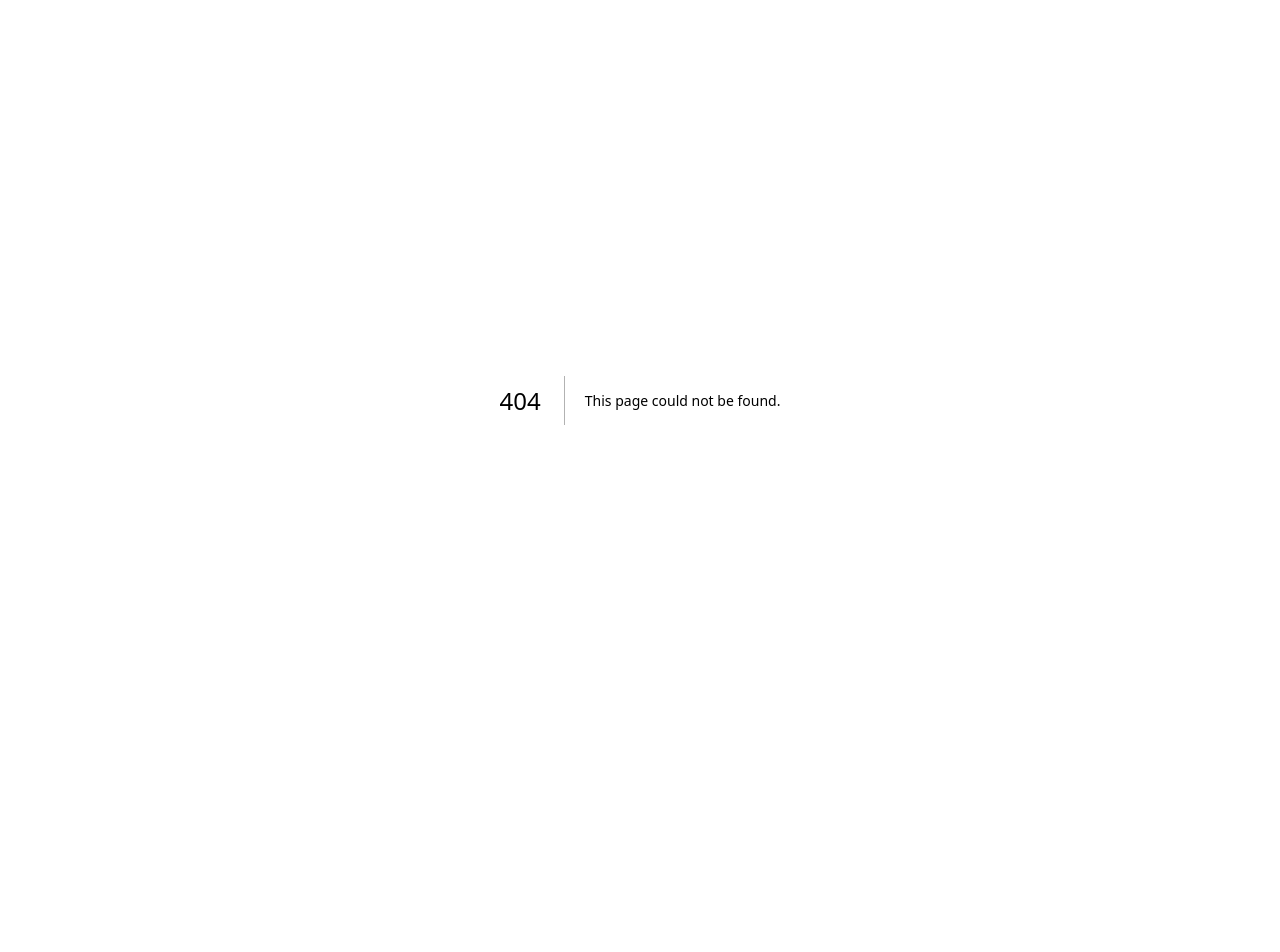
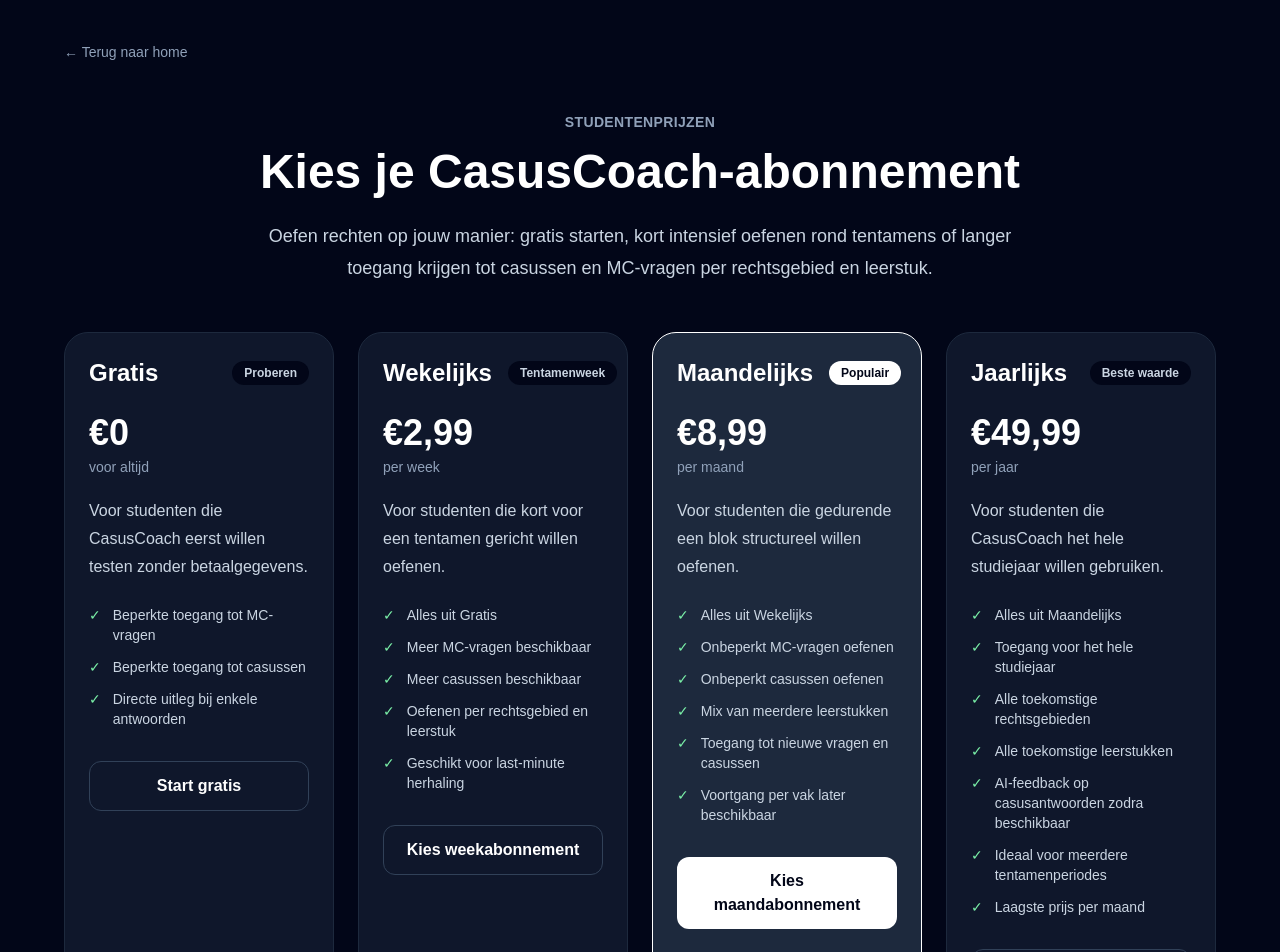
Before and after one commit to jneeleman2005-cmyk/casuscoach, a Next.js app: page /abonnementen in a window 1280 px wide. Before the commit this address had no page. Shown: the top 952 px of the page. Before the commit the page ends 800 px from the top, so only its background shows below. Built offline with nearby package versions, Linux system fonts and the light colour scheme.

Commit message:
Verbeter abonnementen met oplopende studentenpakketten

```diff
--- /dev/null
+++ b/app/abonnementen/page.tsx
@@ -0,0 +1,170 @@
+const plans = [
+  {
+    name: "Gratis",
+    price: "€0",
+    period: "voor altijd",
+    label: "Proberen",
+    description:
+      "Voor studenten die CasusCoach eerst willen testen zonder betaalgegevens.",
+    features: [
+      "Beperkte toegang tot MC-vragen",
+      "Beperkte toegang tot casussen",
+      "Directe uitleg bij enkele antwoorden",
+    ],
+    buttonText: "Start gratis",
+    highlighted: false,
+  },
+  {
+    name: "Wekelijks",
+    price: "€2,99",
+    period: "per week",
+    label: "Tentamenweek",
+    description:
+      "Voor studenten die kort voor een tentamen gericht willen oefenen.",
+    features: [
+      "Alles uit Gratis",
+      "Meer MC-vragen beschikbaar",
+      "Meer casussen beschikbaar",
+      "Oefenen per rechtsgebied en leerstuk",
+      "Geschikt voor last-minute herhaling",
+    ],
+    buttonText: "Kies weekabonnement",
+    highlighted: false,
+  },
+  {
+    name: "Maandelijks",
+    price: "€8,99",
+    period: "per maand",
+    label: "Populair",
+    description:
+      "Voor studenten die gedurende een blok structureel willen oefenen.",
+    features: [
+      "Alles uit Wekelijks",
+      "Onbeperkt MC-vragen oefenen",
+      "Onbeperkt casussen oefenen",
+      "Mix van meerdere leerstukken",
+      "Toegang tot nieuwe vragen en casussen",
+      "Voortgang per vak later beschikbaar",
+    ],
+    buttonText: "Kies maandabonnement",
+    highlighted: true,
+  },
+  {
+    name: "Jaarlijks",
+    price: "€49,99",
+    period: "per jaar",
+    label: "Beste waarde",
+    description:
+      "Voor studenten die CasusCoach het hele studiejaar willen gebruiken.",
+    features: [
+      "Alles uit Maandelijks",
+      "Toegang voor het hele studiejaar",
+      "Alle toekomstige rechtsgebieden",
+      "Alle toekomstige leerstukken",
+      "AI-feedback op casusantwoorden zodra beschikbaar",
+      "Ideaal voor meerdere tentamenperiodes",
+      "Laagste prijs per maand",
+    ],
+    buttonText: "Kies jaarabonnement",
+    highlighted: false,
+  },
+];
+
+export default function AbonnementenPage() {
+  return (
+    <main className="min-h-screen bg-slate-950 px-6 py-10 text-white">
+      <div className="mx-auto max-w-6xl">
+        <a href="/" className="text-sm text-slate-400 hover:text-white">
+          ← Terug naar home
+        </a>
+
+        <section className="mt-12 text-center">
+          <p className="text-sm font-semibold uppercase tracking-wide text-slate-400">
+            Studentenprijzen
+          </p>
+
+          <h1 className="mt-4 text-4xl font-bold sm:text-5xl">
+            Kies je CasusCoach-abonnement
+          </h1>
+
+          <p className="mx-auto mt-6 max-w-3xl text-lg leading-8 text-slate-300">
+            Oefen rechten op jouw manier: gratis starten, kort intensief
+            oefenen rond tentamens of langer toegang krijgen tot casussen en
+            MC-vragen per rechtsgebied en leerstuk.
+          </p>
+        </section>
+
+        <section className="mt-12 grid gap-6 lg:grid-cols-4">
+          {plans.map((plan) => (
+            <div
+              key={plan.name}
+              className={`rounded-3xl border p-6 ${
+                plan.highlighted
+                  ? "border-white bg-slate-800"
+                  : "border-slate-800 bg-slate-900"
+              }`}
+            >
+              <div className="flex items-center justify-between gap-4">
+                <h2 className="text-2xl font-bold">{plan.name}</h2>
+
+                <span
+                  className={`rounded-full px-3 py-1 text-xs font-semibold ${
+                    plan.highlighted
+                      ? "bg-white text-slate-950"
+                      : "bg-slate-950 text-slate-300"
+                  }`}
+                >
+                  {plan.label}
+                </span>
+              </div>
+
+              <div className="mt-6">
+                <p className="text-4xl font-bold">{plan.price}</p>
+                <p className="mt-1 text-sm text-slate-400">{plan.period}</p>
+              </div>
+
+              <p className="mt-5 min-h-20 leading-7 text-slate-300">
+                {plan.description}
+              </p>
+
+              <ul className="mt-6 space-y-3 text-sm text-slate-300">
+                {plan.features.map((feature) => (
+                  <li key={feature} className="flex gap-3">
+                    <span className="text-green-300">✓</span>
+                    <span>{feature}</span>
+                  </li>
+                ))}
+              </ul>
+
+              <button
+                className={`mt-8 w-full rounded-xl px-5 py-3 font-semibold transition ${
+                  plan.highlighted
+                    ? "bg-white text-slate-950 hover:bg-slate-200"
+                    : "border border-slate-700 text-white hover:bg-slate-800"
+                }`}
+              >
+                {plan.buttonText}
+              </button>
+            </div>
+          ))}
+        </section>
+
+        <section className="mt-12 rounded-3xl border border-slate-800 bg-slate-900 p-8">
+          <h2 className="text-2xl font-bold">Wat krijg je met betaald?</h2>
+
+          <p className="mt-4 leading-8 text-slate-300">
+            De gratis versie is bedoeld om CasusCoach te proberen. De betaalde
+            studentenabonnementen zijn bedoeld voor intensief oefenen met meer
+            MC-vragen, meer casussen, meer rechtsgebieden en later ook
+            AI-feedback op casusantwoorden.
+          </p>
+
+          <p className="mt-4 text-sm text-slate-500">
+            Betalingen zijn nog niet gekoppeld. Deze pagina is nu alleen de
+            pricing-structuur. Later koppelen we Stripe of Mollie.
+          </p>
+        </section>
+      </div>
+    </main>
+  );
+}
--- a/app/page.tsx
+++ b/app/page.tsx
@@ -11,8 +11,8 @@
         </h1>
 
         <p className="mt-6 max-w-2xl text-lg leading-8 text-slate-300">
-          Oefen strafrecht met MC-vragen, casussen en directe uitleg. Niet
-          alleen stampen, maar leren toepassen zoals op je tentamen.
+          Oefen rechten met MC-vragen, casussen en directe uitleg. Niet alleen
+          stampen, maar leren toepassen zoals op je tentamen.
         </p>
 
         <div className="mt-10 flex flex-col gap-4 sm:flex-row">
@@ -24,10 +24,10 @@
           </a>
 
           <a
-            href="#uitleg"
+            href="/abonnementen"
             className="rounded-xl border border-slate-700 px-6 py-3 font-semibold text-white transition hover:bg-slate-900"
           >
-            Hoe werkt het?
+            Bekijk abonnementen
           </a>
         </div>
       </section>
@@ -35,26 +35,26 @@
       <section id="uitleg" className="mx-auto max-w-5xl px-6 pb-24">
         <div className="grid gap-6 md:grid-cols-3">
           <div className="rounded-2xl border border-slate-800 bg-slate-900 p-6">
-            <h2 className="text-xl font-bold">1. Lees de casus</h2>
+            <h2 className="text-xl font-bold">1. Kies je oefenvorm</h2>
             <p className="mt-3 text-slate-300">
-              Je krijgt korte juridische situaties zoals je die ook op een
-              tentamen kunt tegenkomen.
+              Oefen met MC-vragen of los volledige casussen op volgens
+              PROC/IRAC.
             </p>
           </div>
 
           <div className="rounded-2xl border border-slate-800 bg-slate-900 p-6">
-            <h2 className="text-xl font-bold">2. Kies je antwoord</h2>
+            <h2 className="text-xl font-bold">2. Kies je rechtsgebied</h2>
             <p className="mt-3 text-slate-300">
-              Beantwoord MC-vragen en ontdek meteen of je juridisch juist
-              redeneert.
+              Selecteer bijvoorbeeld strafrecht, bestuursrecht, goederenrecht of
+              openbare orde recht.
             </p>
           </div>
 
           <div className="rounded-2xl border border-slate-800 bg-slate-900 p-6">
-            <h2 className="text-xl font-bold">3. Leer van uitleg</h2>
+            <h2 className="text-xl font-bold">3. Leer van feedback</h2>
             <p className="mt-3 text-slate-300">
-              Je ziet niet alleen het juiste antwoord, maar ook waarom de andere
-              opties fout zijn.
+              Je ziet direct uitleg bij MC-vragen en voorbeeldantwoorden bij
+              casussen.
             </p>
           </div>
         </div>
```
